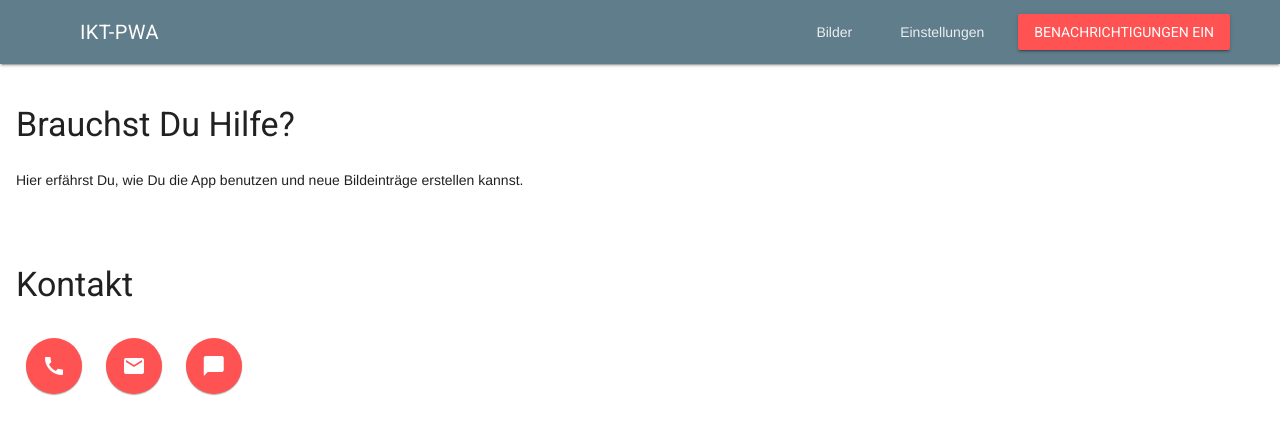
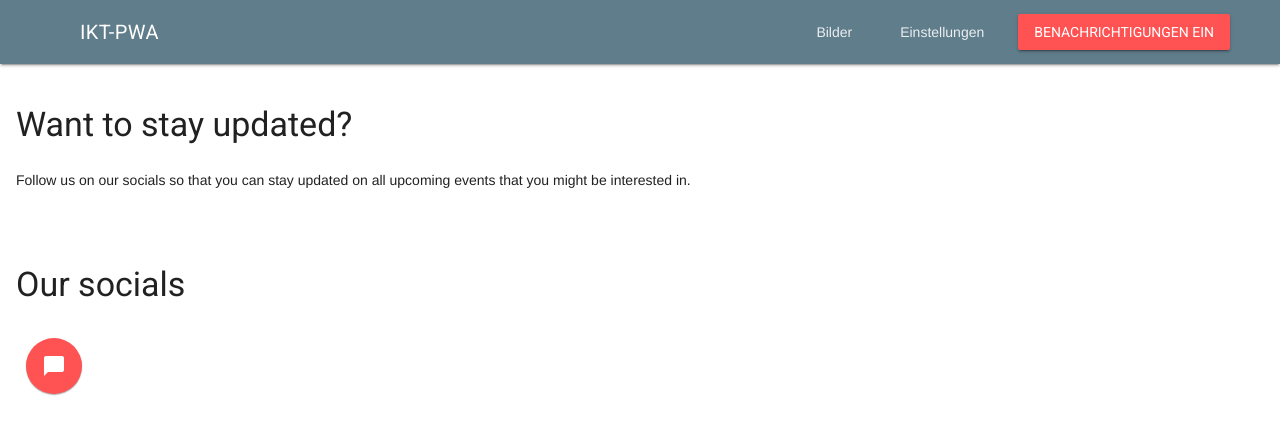
Before and after one commit to ceydapatan/IKT_Project, a website: page public/help/index.html in a window 1280 px wide. Drawn offline with nearby package versions, Linux system fonts and the light colour scheme.

Commit message:
help index

```diff
--- a/public/help/index.html
+++ b/public/help/index.html
@@ -50,23 +50,19 @@
     <main class="mdl-layout__content mat-typography">
       <div class="mdl-grid">
         <div class="mdl-cell mdl-cell--12-col text-center">
-         <h3>Brauchst Du Hilfe?</h3>
-          <p>Hier erfährst Du, wie Du die App benutzen und neue Bildeinträge erstellen kannst.</p>
+         <h3>Want to stay updated?</h3>
+          <p>Follow us on our socials so that you can stay updated on all upcoming events that you might be interested in.</p>
         </div>
       </div>
       <div class="mdl-grid">
         <div class="mdl-cell mdl-cell--12-col text-center">
-          <h3>Kontakt</h3>
+          <h3>Our socials</h3>
           <div>
-            <button class="mdl-button mdl-js-button mdl-button--fab mdl-button--colored">
-              <i class="material-icons">call</i>
-            </button>
-            <button class="mdl-button mdl-js-button mdl-button--fab mdl-button--colored">
-              <i class="material-icons">email</i>
-            </button>
+            <a href="https://www.linkedin.com/in/ceyda-patan-ba029b203/">
             <button class="mdl-button mdl-js-button mdl-button--fab mdl-button--colored">
               <i class="material-icons">chat_bubble</i>
             </button>
+          </a>
           </div>
         </div>
       </div>
--- a/public/src/js/feed.js
+++ b/public/src/js/feed.js
@@ -103,7 +103,7 @@ fetch('http://localhost:3000/posts')
             let animation = document.createElement('span');
 
             noPostsText.className = 'mdl-card__title mdl-card__title-text';
-            noPostsText.innerHTML = "Unfortunately, there are no upcoming events any time soon. Follow us on our socials to be notified about upcoming events.";
+            noPostsText.innerHTML = '<a style="color: #497aab;" href="./help/index.html"><span style="color:black;">Unfortunately, there are no upcoming events any time soon. Follow us on our socials to be notified about upcoming events.</span></a>';
             animation.innerHTML = '<script src="https://unpkg.com/@lottiefiles/lottie-player@latest/dist/lottie-player.js"></script><lottie-player src="https://assets3.lottiefiles.com/packages/lf20_98vgucqb.json"  background="transparent"  speed="1"  style=" margin-left: auto; margin-right: auto; width: 180px; height: 180px;"  loop  autoplay></lottie-player>'
             noPosts.appendChild(noPostsText);
             noPosts.appendChild(animation);
--- a/public/sw.js
+++ b/public/sw.js
@@ -2,8 +2,8 @@ importScripts('/src/js/idb.js');
 importScripts('/src/js/db.js');
 
 
-const CURRENT_STATIC_CACHE = 'static-v21';
-const CURRENT_DYNAMIC_CACHE = 'dynamic-v21';
+const CURRENT_STATIC_CACHE = 'static-v27';
+const CURRENT_DYNAMIC_CACHE = 'dynamic-v27';
 const STATIC_FILES = [
     '/',
     '/index.html',
```
